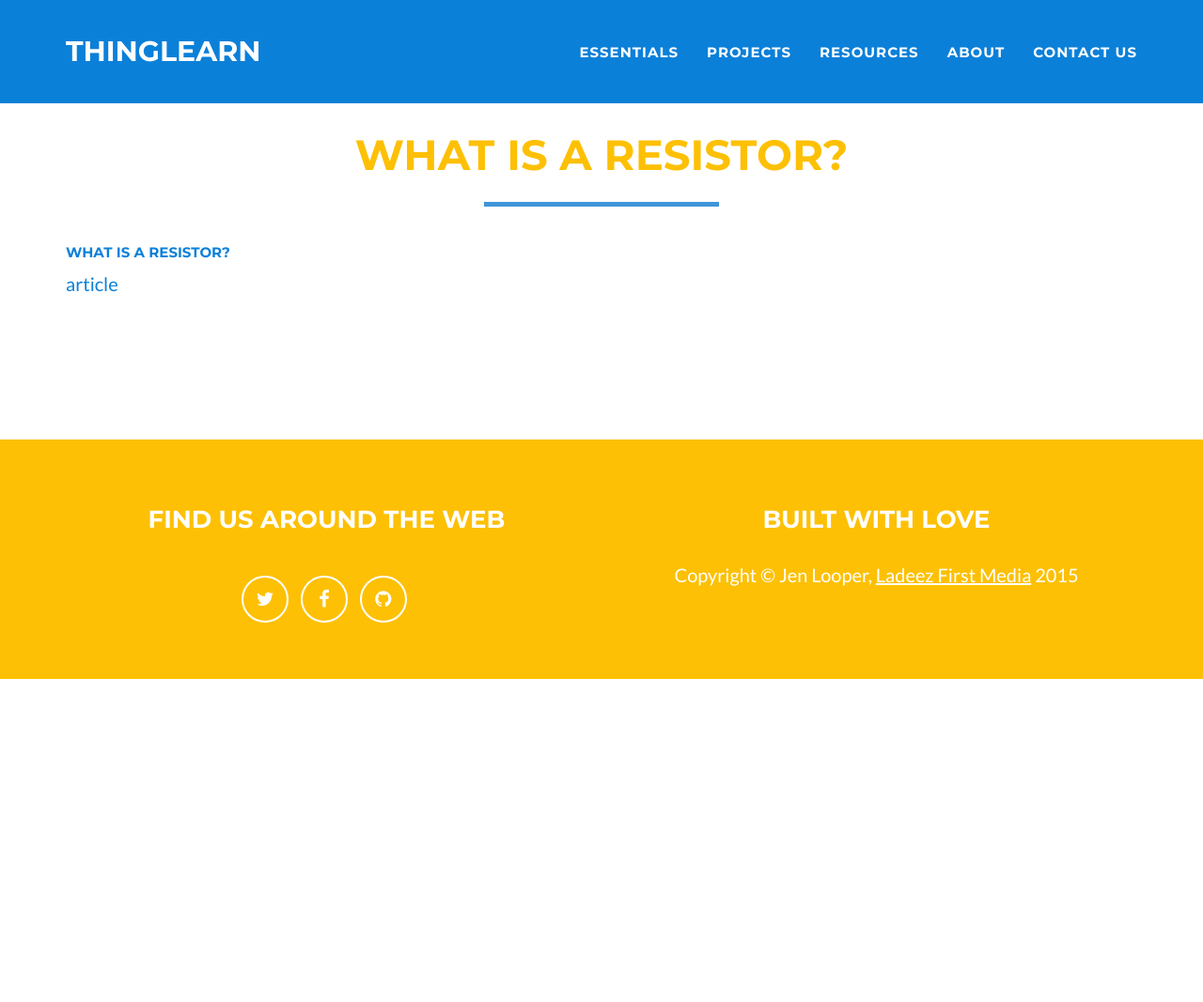
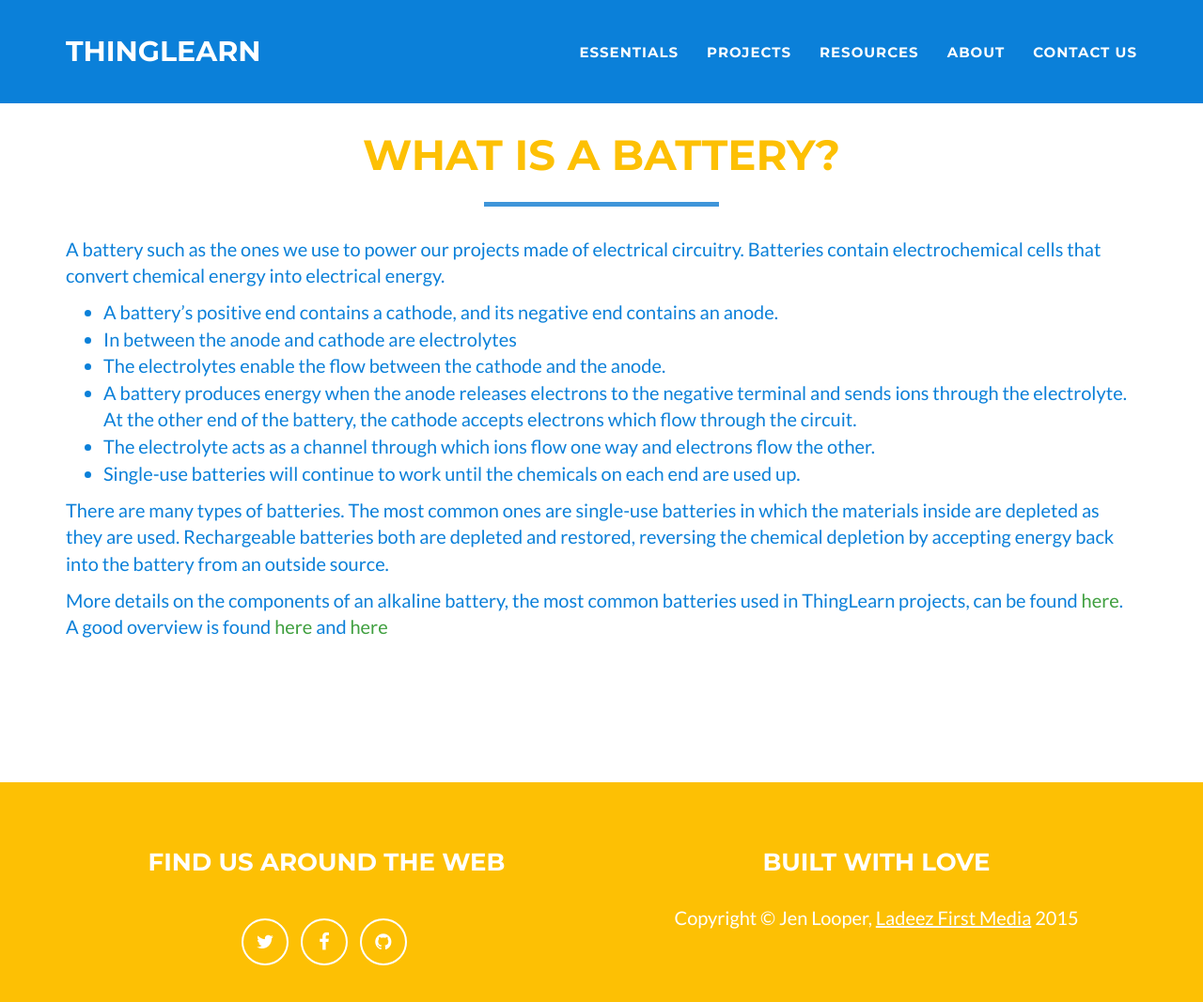
Before and after one commit to jlooper/thinglearn, a Jekyll site: the page built from _posts/2015-06-03-essentials3.markdown, in a window 1280 px wide and 1088 px high. Shown: the top 1067 px of the window at 94% size. Built offline with Jekyll 4.4.1, drawn with Linux system fonts in a browser that asks for light colours.

Commit message:
four essential articles

```diff
--- a/_posts/2015-06-03-essentials3.markdown
+++ b/_posts/2015-06-03-essentials3.markdown
@@ -1,12 +1,20 @@
 ---
 layout: post
-title: What is A Resistor?
+title: What is A Battery?
 date: 2015-06-03
 category: Essentials
-caption: A Resistor is...
-url: what-is-a-resisistor
+caption: A Battery contains electrochemical cells that convert chemical energy into electrical energy
+url: what-is-a-battery
 ---
+A battery such as the ones we use to power our projects made of electrical circuitry. Batteries contain electrochemical cells that convert chemical energy into electrical energy.
 
-#####What is A Resistor?
+- A battery's positive end contains a cathode, and its negative end contains an anode.
+- In between the anode and cathode are electrolytes
+- The electrolytes enable the flow between the cathode and the anode.
+- A battery produces energy when the anode releases electrons to the negative terminal and sends ions through the electrolyte. At the other end of the battery, the cathode accepts electrons which flow through the circuit.
+- The electrolyte acts as a channel through which ions flow one way and electrons flow the other.
+- Single-use batteries will continue to work until the chemicals on each end are used up.
 
-article
+There are many types of batteries. The most common ones are single-use batteries in which the materials inside are depleted as they are used. Rechargeable batteries both are depleted and restored, reversing the chemical depletion by accepting energy back into the battery from an outside source.
+
+More details on the components of an alkaline battery, the most common batteries used in ThingLearn projects, can be found [here](http://www.wisegeek.org/what-are-the-key-components-of-an-alkaline-battery.htm). A good overview is found [here](https://en.wikipedia.org/wiki/Battery_(electricity)) and [here](http://engineering.mit.edu/ask/how-does-battery-work)
```
Also changed, not shown: _posts/2015-06-01-essentials5.markdown (+2 -6 lines), _posts/2015-06-02-essentials4.markdown (+10 -4 lines), _posts/2015-06-04-essentials2.markdown (+11 -3 lines).
